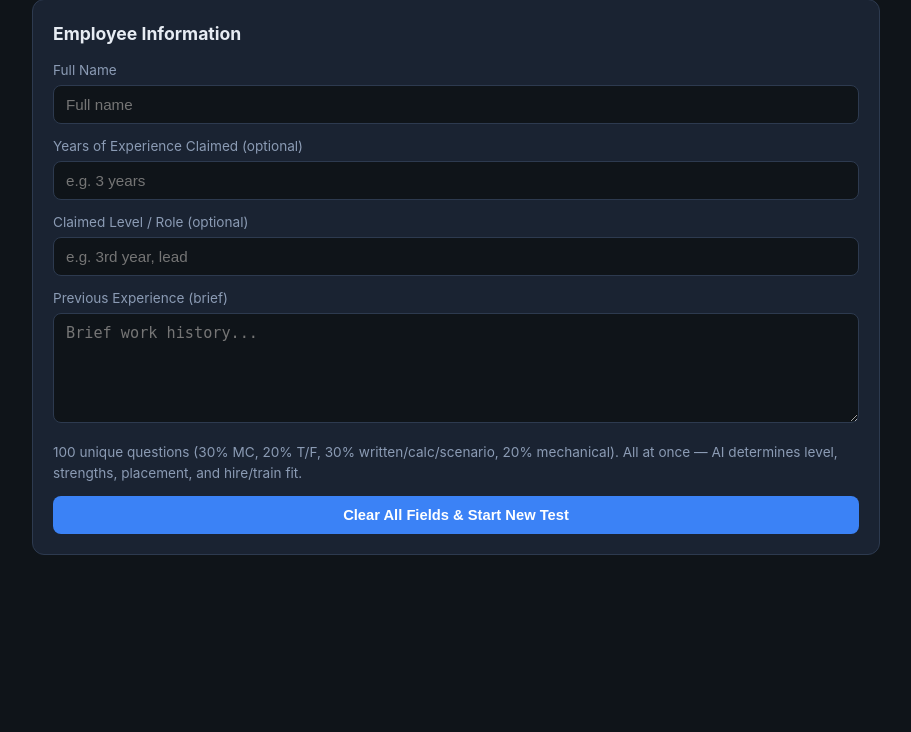
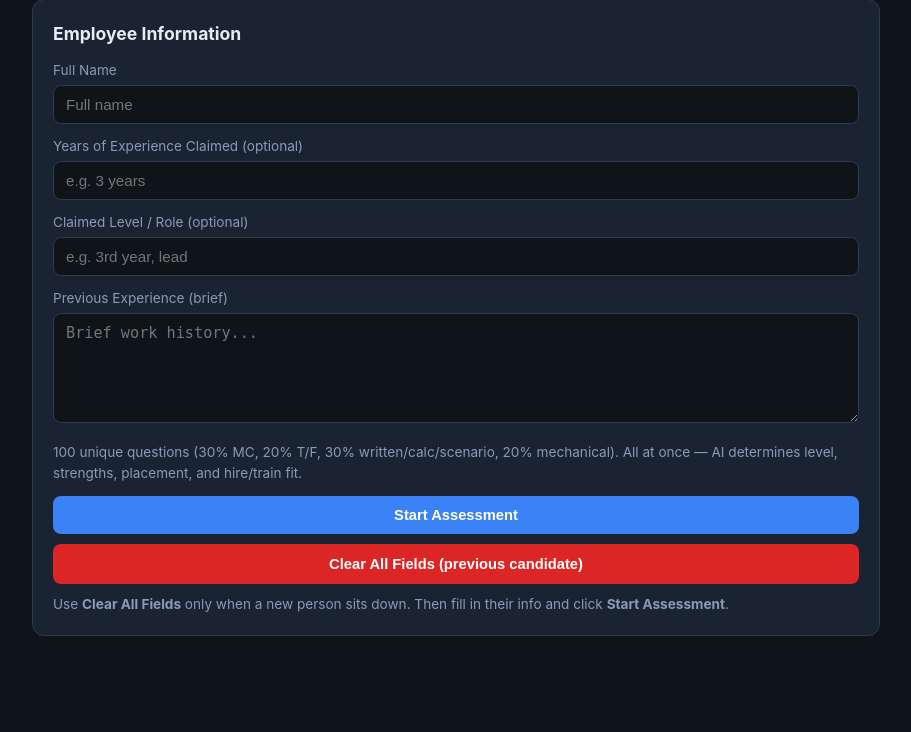
Before and after one commit to RoLLerFoSho/apprentice-test, a FastAPI app: page / in a window 1280 px wide. Shown: the part 159-891 px from the top of the page, without its empty margins (184-1095 px from the left). Before the commit the page ends 714 px from the top, so only its background shows below. Run offline with FastAPI, Linux system fonts and the light colour scheme.

Commit message:
Add files via upload

```diff
--- a/templates/index.html
+++ b/templates/index.html
@@ -73,11 +73,11 @@ ul { padding-left:18px; } li { margin-bottom:5px; }
       <p style="color:var(--muted);font-size:0.85rem;">100 unique questions (30% MC, 20% T/F, 30% written/calc/scenario, 20% mechanical). All at once — AI determines level, strengths, placement, and hire/train fit.</p>
       <div id="resumeBox" style="display:none;background:var(--bg);border:1px solid var(--accent);border-radius:8px;padding:12px;margin-bottom:12px;">
         <p style="margin-bottom:8px;"><strong>Saved progress found.</strong> <span id="resumeDetail"></span></p>
-        <button class="btn btn-primary btn-block" onclick="resumeTest()">Resume where I left off</button>
-        <button class="btn btn-secondary btn-block" style="margin-top:8px;" onclick="clearAllFieldsApprentice()">Clear All Fields & Start New Test</button>
+        <button type="button" class="btn btn-primary btn-block" onclick="resumeTest()">Resume where I left off</button>
       </div>
-      <button class="btn btn-primary btn-block" style="margin-top:12px;" onclick="clearAllFieldsApprentice()">Clear All Fields & Start New Test</button>
-      <button class="btn btn-secondary btn-block" style="margin-top:8px;display:none;" id="btnStartOnly" onclick="startTest()">Continue without clearing</button>
+      <button type="button" class="btn btn-primary btn-block" style="margin-top:12px;" onclick="startTest()">Start Assessment</button>
+      <button type="button" class="btn btn-block" style="margin-top:10px;background:#dc2626;color:#fff;border:none;padding:12px;border-radius:8px;font-weight:700;cursor:pointer;" onclick="clearAllFieldsApprentice()">Clear All Fields (previous candidate)</button>
+      <p style="margin-top:10px;font-size:0.85rem;color:var(--muted);">Use <strong>Clear All Fields</strong> only when a new person sits down. Then fill in their info and click <strong>Start Assessment</strong>.</p>
 
     </div>
   </div>
@@ -489,6 +489,7 @@ function checkResumeOnLoad() {
 }
 
 function clearAllFieldsApprentice() {
+  if (!confirm('Clear all form fields and saved answers from the previous candidate?')) return;
   try {
     localStorage.removeItem(DRAFT_KEY);
     const keys = [];
@@ -514,13 +515,14 @@ function clearAllFieldsApprentice() {
   if (po) po.style.display = 'none';
   const rb = document.getElementById('resumeBox');
   if (rb) rb.style.display = 'none';
-  document.getElementById('screen-test').classList.remove('active');
+  if (document.getElementById('screen-test')) document.getElementById('screen-test').classList.remove('active');
   if (document.getElementById('screen-results')) document.getElementById('screen-results').classList.remove('active');
-  document.getElementById('screen-info').classList.add('active');
-  alert('All fields and saved answers cleared. Enter the new candidate and Start Assessment.');
+  if (document.getElementById('screen-info')) document.getElementById('screen-info').classList.add('active');
+  alert('Cleared. Enter the new candidate\'s information, then click Start Assessment.');
   window.scrollTo(0,0);
 }
 function startNewTest() { clearAllFieldsApprentice(); }
+
 
 let paused = false;
 function pauseTest() {
```
